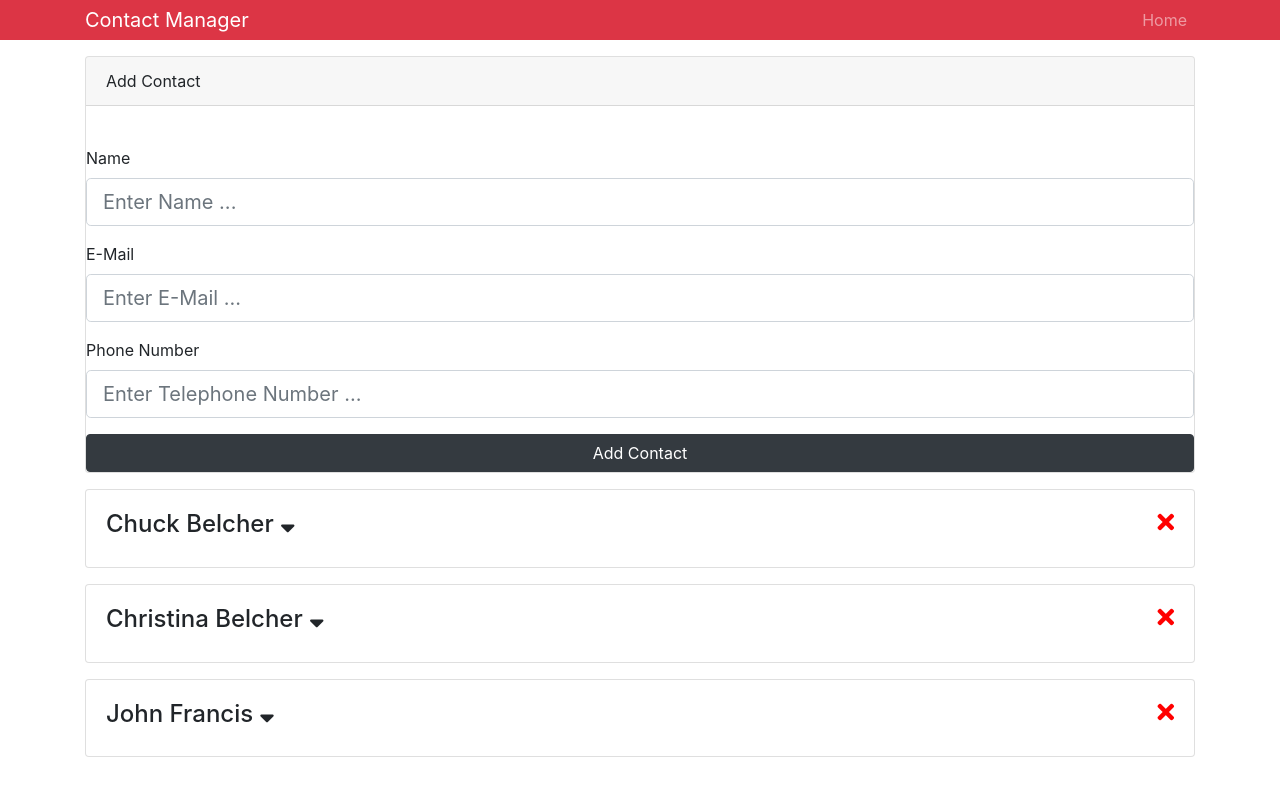
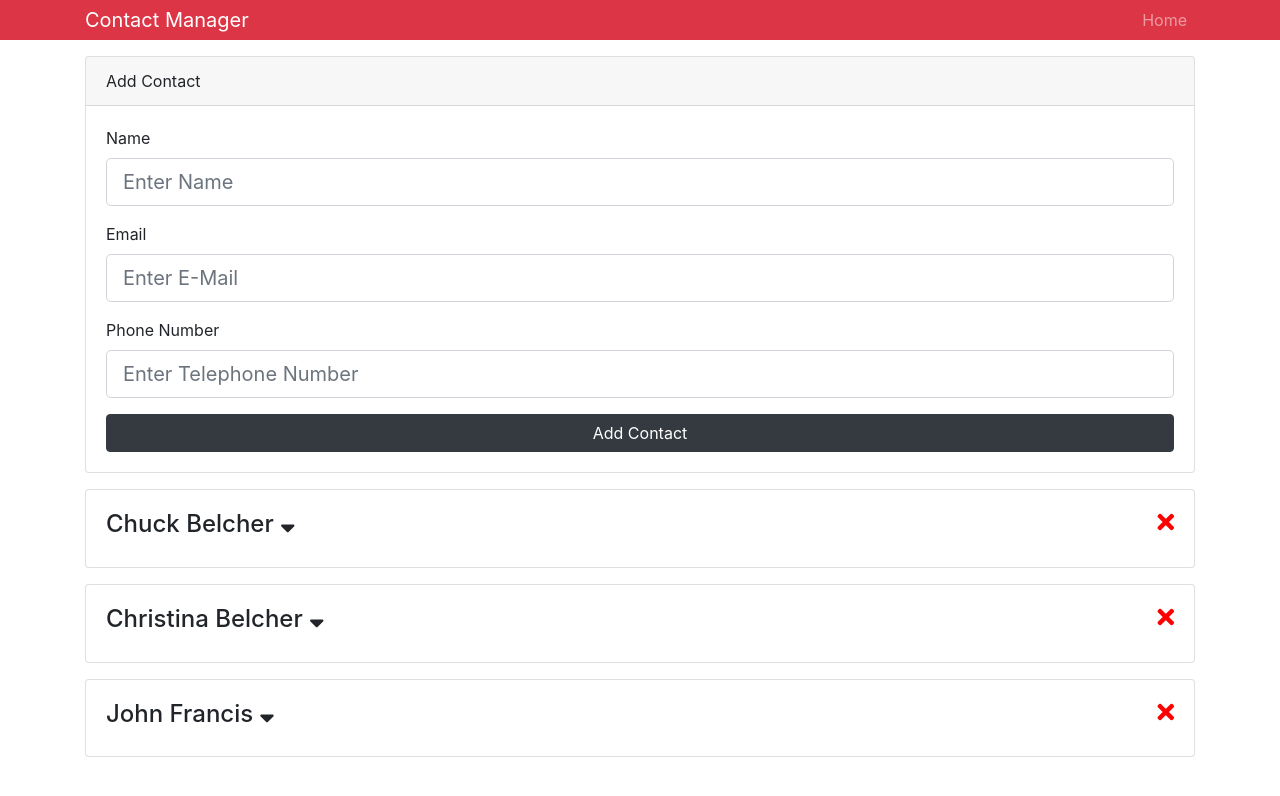
Before and after one commit to chuckbelcher/ReactFrontToBack, a React (Create React App) app: page / in a window 1280 px wide. Shown: the top 796 px of the page. Built offline with nearby package versions, Linux system fonts and the light colour scheme.

Commit message:
Completed TextInputGroup component for DRY code.

```diff
--- a/package.json
+++ b/package.json
@@ -5,9 +5,11 @@
   "dependencies": {
     "@fortawesome/fontawesome-free": "^5.9.0",
     "bootstrap": "^4.3.1",
+    "prop-types": "^15.7.2",
     "react": "^16.8.6",
     "react-dom": "^16.8.6",
-    "react-scripts": "3.0.1"
+    "react-scripts": "3.0.1",
+    "uuid": "^3.3.2"
   },
   "scripts": {
     "start": "react-scripts start",
--- a/src/components/contacts/AddContact.js
+++ b/src/components/contacts/AddContact.js
@@ -1,4 +1,7 @@
 import React, { Component } from "react";
+import { Consumer } from "../../context";
+import TextInputGroup from "../layout/TextInputGroup";
+import uuid from "uuid";
 
 class AddContact extends Component {
   state = {
@@ -11,51 +14,63 @@ class AddContact extends Component {
     this.setState({ [e.target.name]: e.target.value });
   };
 
-  onSubmit = e => {
+  onSubmit = (dispatch, e) => {
     e.preventDefault();
-    console.log("submitting form ...");
+
+    const { name, email, phone } = this.state;
+    const newContact = {
+      id: uuid(),
+      name,
+      email,
+      phone
+    };
+
+    dispatch({ type: "ADD_CONTACT", payload: newContact });
+
+    //Clear state to clear form elements after submission
+    this.setState({
+      name: "",
+      email: "",
+      phone: ""
+    });
   };
 
   render() {
     const { name, email, phone } = this.state;
+
+    return (
+      <Consumer>
+        {value => {
+          const { dispatch } = value;
           return (
             <div className="card mb-3">
               <div className="card-header"> Add Contact</div>
-        <div className="card-body" />
-        <form onSubmit={this.onSubmit}>
-          <div className="form-group">
-            <label htmlFor="name">Name</label>
-            <input
-              type="text"
+              <div className="card-body">
+                <form onSubmit={this.onSubmit.bind(this, dispatch)}>
+                  <TextInputGroup
+                    label="Name"
                     name="name"
-              className="form-control form-control-lg"
-              placeholder="Enter Name ..."
+                    placeholder="Enter Name"
                     value={name}
                     onChange={this.onChange}
                   />
-          </div>
-          <div className="form-group">
-            <label htmlFor="email">E-Mail</label>
-            <input
-              type="email"
+
+                  <TextInputGroup
+                    label="Email"
                     name="email"
-              className="form-control form-control-lg"
-              placeholder="Enter E-Mail ..."
+                    placeholder="Enter E-Mail"
                     value={email}
                     onChange={this.onChange}
                   />
-          </div>
-          <div className="form-group">
-            <label htmlFor="phone">Phone Number</label>
-            <input
-              type="text"
+
+                  <TextInputGroup
+                    label="Phone Number"
                     name="phone"
-              className="form-control form-control-lg"
-              placeholder="Enter Telephone Number ..."
+                    placeholder="Enter Telephone Number"
                     value={phone}
                     onChange={this.onChange}
                   />
-          </div>
+
                   <input
                     type="submit"
                     value="Add Contact"
@@ -63,6 +78,10 @@ class AddContact extends Component {
                   />
                 </form>
               </div>
+            </div>
+          );
+        }}
+      </Consumer>
     );
   }
 }
--- /dev/null
+++ b/src/components/layout/TextInputGroup.js
@@ -0,0 +1,40 @@
+import React from "react";
+import PropTypes from "prop-types";
+
+const TextInputGroup = ({
+  label,
+  name,
+  value,
+  placeholder,
+  type,
+  onChange
+}) => {
+  return (
+    <div className="form-group">
+      <label htmlFor={name}>{label}</label>
+      <input
+        type={type}
+        name={name}
+        className="form-control form-control-lg"
+        placeholder={placeholder}
+        value={value}
+        onChange={onChange}
+      />
+    </div>
+  );
+};
+
+TextInputGroup.propTypes = {
+  name: PropTypes.string.isRequired,
+  label: PropTypes.string.isRequired,
+  value: PropTypes.string.isRequired,
+  placeholder: PropTypes.string.isRequired,
+  type: PropTypes.string.isRequired,
+  onChange: PropTypes.func.isRequired
+};
+
+TextInputGroup.defaultProps = {
+  type: "text"
+};
+
+export default TextInputGroup;
--- a/src/context.js
+++ b/src/context.js
@@ -11,6 +11,11 @@ const reducer = (state, action) => {
         contacts: state.contacts.filter(
           contact => contact.id !== action.payload
         )
+      };
+    case "ADD_CONTACT":
+      return {
+        ...state,
+        contacts: [action.payload, ...state.contacts]
       };
     default:
       return state;
```
Lines whose indentation alone changed are shown as unchanged.
